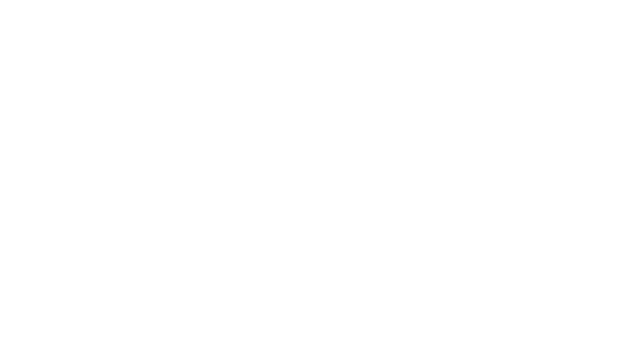
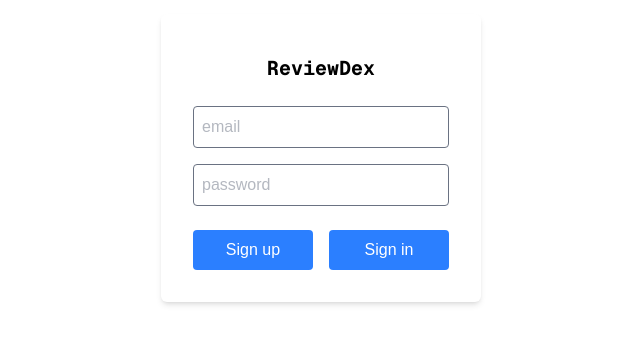
Before and after one commit to Vervain12/ReviewDex, a Next.js app: page / in a window 1280 px wide. Shown: the part 242-586 px from the top of the page, without its empty margins (319-959 px from the left). Built offline with nearby package versions, Linux system fonts and the light colour scheme; no server answers.

Commit message:
Sign-In/Up Functional

```diff
--- a/app/_utils/auth-context.js
+++ b/app/_utils/auth-context.js
@@ -0,0 +1,68 @@
+"use client";
+
+import React, { useContext, createContext, useState } from 'react';
+import {
+    createUserWithEmailAndPassword,
+    signInWithEmailAndPassword,
+    signOut
+  } from 'firebase/auth';
+import { auth } from './firebase';
+
+const UserContext = createContext();
+
+export const UserProvider =  ({ children }) => {
+    const [user, setUser] = useState(null);
+
+    const signUp = async (email, password) => {
+        try {
+            await createUserWithEmailAndPassword(
+                auth,
+                email,
+                password
+            )
+        } catch (error) {
+            console.error("Sign Up Error:", error.message);
+        }
+    }
+
+    const signIn = async (email, password) => {
+        try {
+            const userCredential = await signInWithEmailAndPassword(
+            auth,
+            email,
+            password
+            );
+            const currentUser = userCredential.user;
+            setUser(currentUser);
+        } catch (error) {
+            console.error("Sign In Error:", error.message);
+            throw error;
+        }
+    };
+
+    const logout = async () => {
+        try {
+            await signOut(auth);
+            setUser(null);
+        } catch (error) {
+            console.error("Logout Error:", error.message);
+            throw error;
+        }
+    };
+
+    return (
+    <UserContext.Provider value={{
+        user,
+        setUser,
+        signUp,
+        signIn,
+        logout
+    }}>
+        {children}
+    </UserContext.Provider>
+    );
+}
+
+export const useUserAuth = () => {
+    return useContext(UserContext);
+}
--- a/app/_utils/firebase.js
+++ b/app/_utils/firebase.js
@@ -0,0 +1,21 @@
+// Import the functions you need from the SDKs you need
+import { initializeApp } from "firebase/app";
+// TODO: Add SDKs for Firebase products that you want to use
+// https://firebase.google.com/docs/web/setup#available-libraries
+import { getAuth } from "firebase/auth";
+import { getFirestore } from "firebase/firestore";
+
+// Your web app's Firebase configuration
+const firebaseConfig = {
+  apiKey: process.env.NEXT_PUBLIC_FIREBASE_API_KEY,
+  authDomain: process.env.NEXT_PUBLIC_FIREBASE_AUTH_DOMAIN,
+  projectId: process.env.NEXT_PUBLIC_FIREBASE_PROJECT_ID,
+  storageBucket: process.env.NEXT_PUBLIC_FIREBASE_STORAGE_BUCKET,
+  messagingSenderId: process.env.NEXT_PUBLIC_FIREBASE_MESSAGING_SENDER_ID,
+  appId: process.env.NEXT_PUBLIC_FIREBASE_APP_ID,
+};
+
+// Initialize Firebase
+const app = initializeApp(firebaseConfig);
+export const auth = getAuth(app);
+export const db = getFirestore(app);
--- a/app/layout.js
+++ b/app/layout.js
@@ -1,4 +1,5 @@
 import { Geist, Geist_Mono } from "next/font/google";
+import { UserProvider, useUserAuth } from "./_utils/auth-context";
 import "./globals.css";
 
 const geistSans = Geist({
@@ -22,7 +23,9 @@ export default function RootLayout({ children }) {
       <body
         className={`${geistSans.variable} ${geistMono.variable} antialiased`}
       >
-        {children}
+        <UserProvider>
+          {children}
+        </UserProvider>
       </body>
     </html>
   );
--- a/app/page.js
+++ b/app/page.js
@@ -1,9 +1,64 @@
-import Image from "next/image";
+"use client";
+import { useUserAuth } from "./_utils/auth-context";
+import { useState } from "react";
 
 export default function Home() {
+  const { user, signUp, logout, signIn } = useUserAuth();
+
+  const [email, setEmail] = useState("");
+  const [password, setPassword] = useState("");
+
+  const handleSignUp = async (event) => {
+    event.preventDefault();
+    const newUser = await signUp(email, password);
+    if (newUser) {
+    }
+  }
+
+  const handleSignIn = async (event) => {
+    event.preventDefault();
+    const currentUser = await signIn(email, password);
+    if (currentUser) {
+    }
+  }
+
+  const handleLogout = async () => {
+    await logout();
+  }
+
   return (
-    <main>
-      {/*Sign-in / Sign-Up Here, Or Send To Search Page*/}
+    <main className="flex justify-center items-center min-h-screen">
+      <div className="p-8 bg-white shadow-md rounded-md w-80">
+        <h1 className="text-black font-bold p-2 text-center text-xl mb-4 font-mono">ReviewDex</h1>
+        <form className="space-y-4">
+          <input
+            className="w-full p-2 border rounded text-gray-500"
+            type="email"
+            placeholder="email"
+            value={email}
+            onChange={(event) => setEmail(event.target.value)}
+          />
+          <input
+            className="w-full p-2 border rounded text-gray-500"
+            type="password"
+            placeholder="password"
+            value={password}
+            onChange={(event) => setPassword(event.target.value)}
+          />
+          <div className="flex space-x-4 pt-2">
+            <button
+              className="flex-1 bg-blue-500 text-white p-2 rounded hover:bg-blue-600"
+              onClick={handleSignUp}>
+              Sign up
+            </button>
+            <button
+              className="flex-1 bg-blue-500 text-white p-2 rounded hover:bg-blue-600"
+              onClick={handleSignIn}>
+              Sign in
+            </button>
+          </div>
+        </form>
+      </div>
     </main>
   );
 }
--- a/app/search/search-results.js
+++ b/app/search/search-results.js
@@ -0,0 +1,2 @@
+// Print list of items returned by query
+// Clickable - Go to page for item
--- a/app/search/search-series.js
+++ b/app/search/search-series.js
@@ -0,0 +1 @@
+// Query handler for MAL
```
Also changed, not shown: package.json (+5 -4 lines), 1 other file (tests, documents, lock files or other folders).
